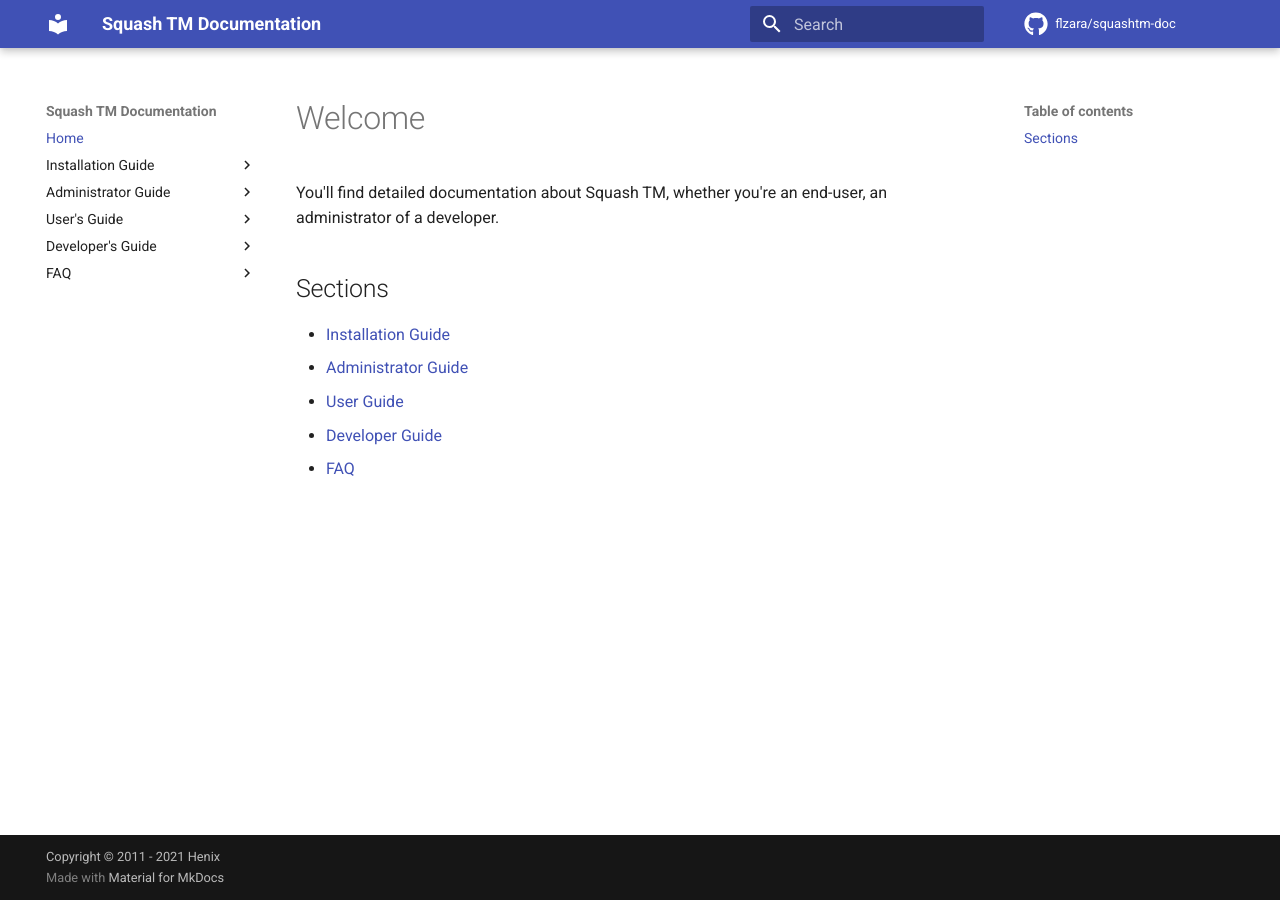
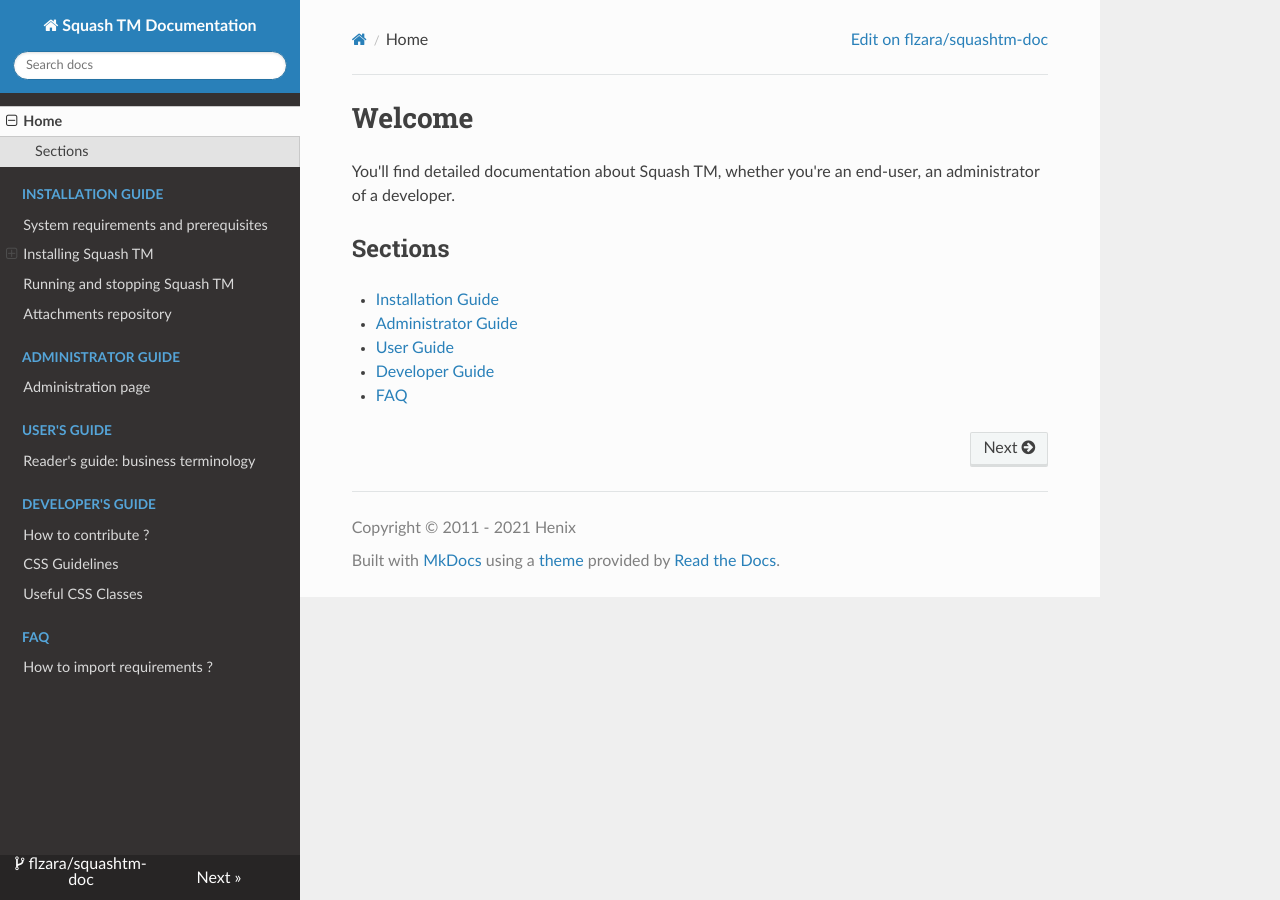
Before and after one commit to flzara/squashtm-doc-demo, an MkDocs documentation site: the page built from docs/index.md, in a window 1280 px wide. Built offline with MkDocs 1.6.1, drawn with Linux system fonts in a browser that asks for light colours; nearby versions of some CDN libraries; comment, search, counter and statistics services are not loaded.

Commit message:
switch back to rtd theme

```diff
--- a/mkdocs.yml
+++ b/mkdocs.yml
@@ -12,9 +12,7 @@
 
 # Theme
 theme:
-  name: material
-  icon:
-    repo: fontawesome/brands/github
+  name: readthedocs
 
 # Plugins
 plugins:
```
